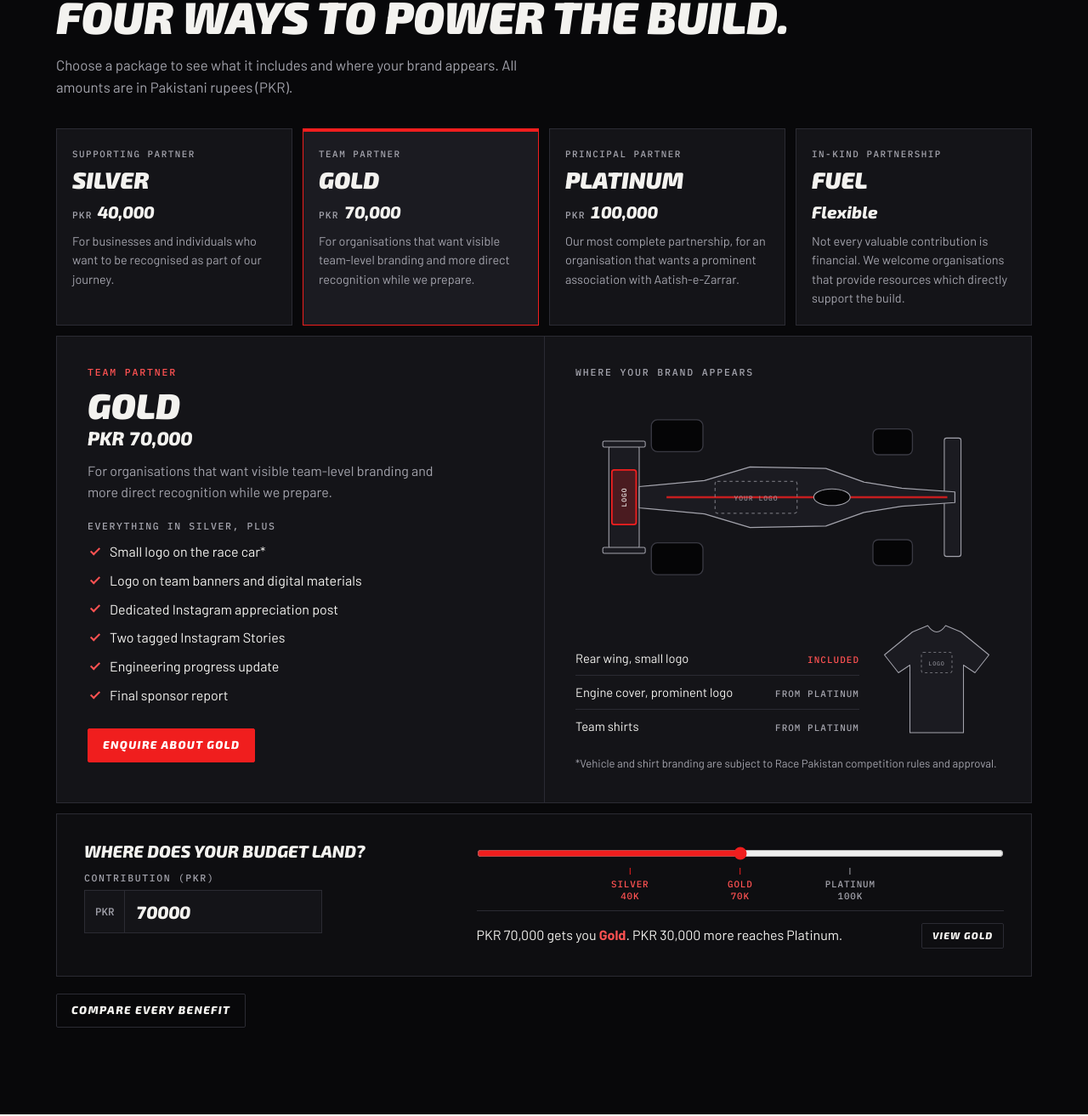
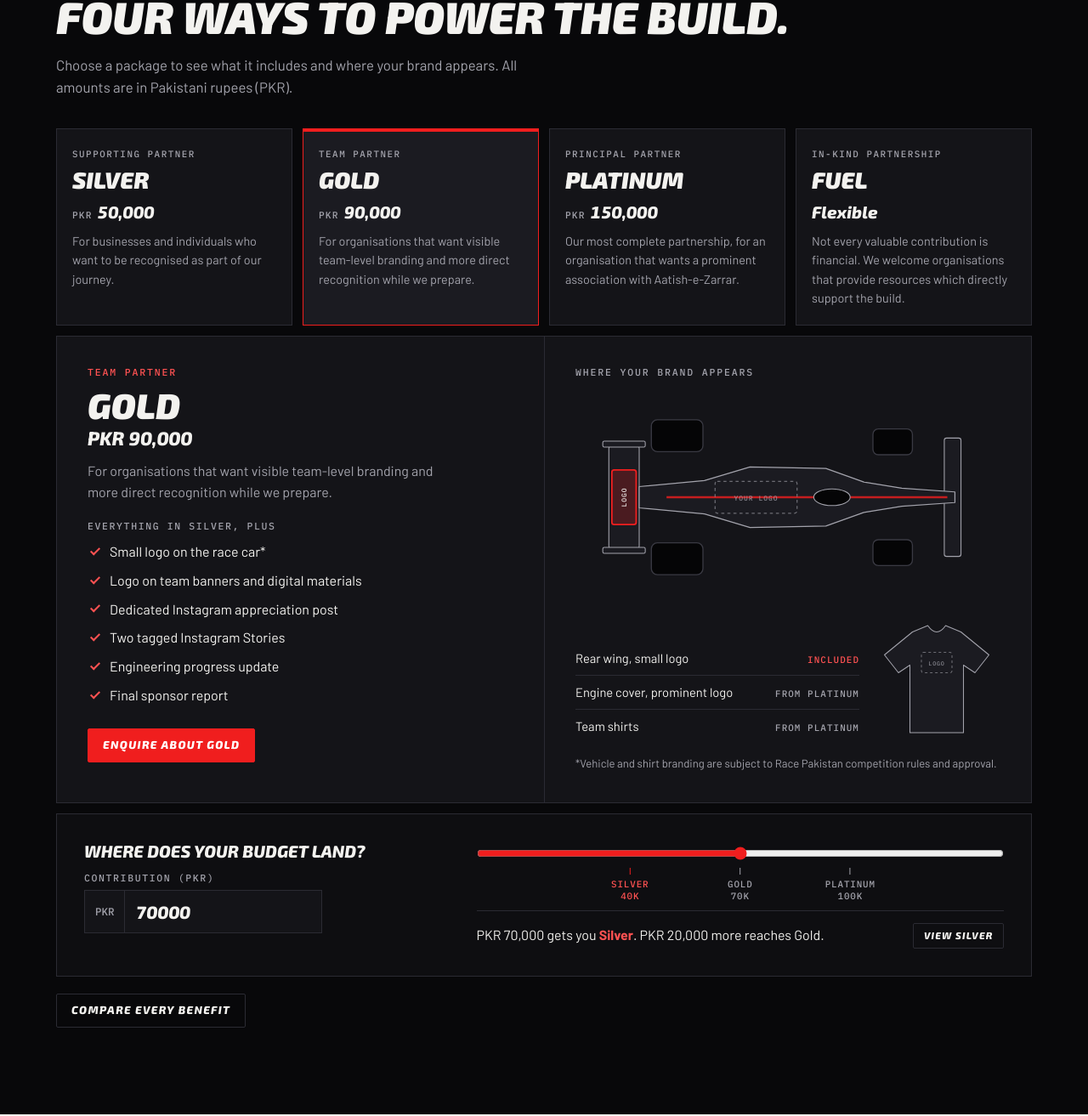
Before and after one commit to alimnaqvi12007/aez-sponsorship, a plain HTML site: page index.html in a window 1280 px wide. Shown: the part 2766-4079 px from the top of the page at 85% size. Drawn offline with Linux system fonts and the light colour scheme.

Commit message:
Update sponsorship tier pricing

```diff
--- a/index.html
+++ b/index.html
@@ -692,15 +692,15 @@ footer .wrap { display: flex; flex-wrap: wrap; justify-content: space-between; g
   ];
 
   var TIERS = [
-    { id: 'silver', kind: 'cash', name: 'Silver', role: 'Supporting Partner', price: 40000,
+    { id: 'silver', kind: 'cash', name: 'Silver', role: 'Supporting Partner', price: 50000,
       tag: 'For businesses and individuals who want to be recognised as part of our journey.',
       items: ['Digital sponsor logo', 'Sponsor list recognition', 'Tagged appreciation Story', 'Digital certificate of appreciation', 'Mention in the final sponsor report', 'Logo featured in posts on our Instagram account'],
       zones: [] },
-    { id: 'gold', kind: 'cash', name: 'Gold', role: 'Team Partner', price: 70000,
+    { id: 'gold', kind: 'cash', name: 'Gold', role: 'Team Partner', price: 90000,
       tag: 'For organisations that want visible team-level branding and more direct recognition while we prepare.',
       items: ['Small logo on the race car*', 'Logo on team banners and digital materials', 'Dedicated Instagram appreciation post', 'Two tagged Instagram Stories', 'Engineering progress update', 'Final sponsor report'],
       zones: ['wing'] },
-    { id: 'platinum', kind: 'cash', name: 'Platinum', role: 'Principal Partner', price: 100000,
+    { id: 'platinum', kind: 'cash', name: 'Platinum', role: 'Principal Partner', price: 150000,
       tag: 'Our most complete partnership, for an organisation that wants a prominent association with Aatish-e-Zarrar.',
       items: ['Prominent logo on the race car*', 'Logo on team shirts and banners', 'Three Instagram sponsor posts', 'Four tagged Instagram Stories', 'Sponsor feature video', 'Logo in our presentations', 'Two engineering progress updates'],
       zones: ['cover', 'jersey'] },
```
